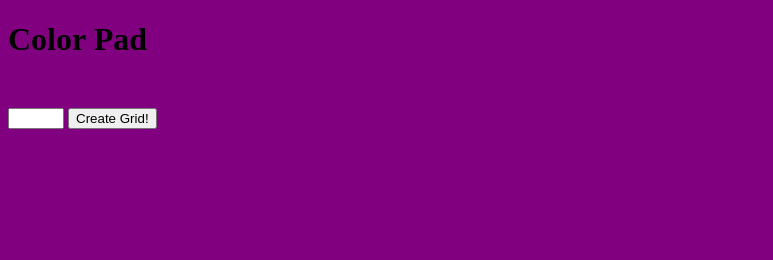
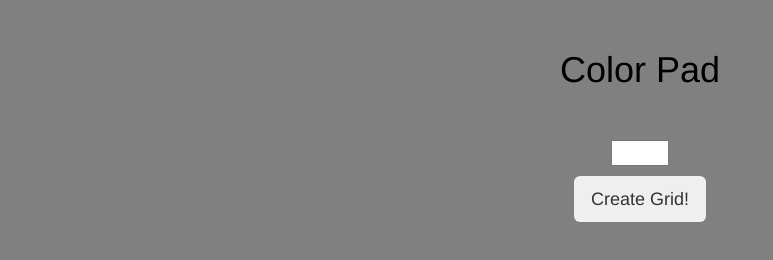
Before and after one commit to jlo4/colorpad, a plain HTML site: page index.html in a window 1280 px wide. Shown: the whole page, without its empty margins (0-773 px from the left). Drawn offline with nearby package versions, Linux system fonts and the light colour scheme.

Commit message:
add bootstrap, center elements, edit grid width/height

```diff
--- a/colorpad.css
+++ b/colorpad.css
@@ -1,20 +1,32 @@
 body {
-	background: purple;
+	background: gray;
+}
+
+h1 {
+	color: black;
 }
 
 .gridContainer {
 	background: white;
-	height: 70%;
-	width: 70%;
-	max-width: 250px;
-	margin: 50px auto;
+	max-height: 50%;
+	max-width: 50%;
+	margin: 20px auto;
 }
 
 .this {
 	float: left;
 	border: 1px solid black;
-	height: 20px;
-	width: 20px;
+	height: 30px;
+	width: 30px;
 	margin-right: 0;
 	background-color: white;
 }
+
+input {
+	margin: 10px auto;
+	display: block;
+}
+
+.text-center {
+	margin-top: 50px;
+}
--- a/colorpad.js
+++ b/colorpad.js
@@ -22,7 +22,6 @@ $(document).ready(function(){
 	$("#newGrid").on("click", function(){
 		$(".gridContainer").children().remove();
 		for(var i = 0; i < $grid.value; i++){
-			$('<div class="this">' + '</div>').appendTo(".gridContainer");
 			for(var j = 0; j < $grid.value; j++){
 				$('<div class="this">' + '</div>').appendTo(".gridContainer");
 			}
--- a/index.html
+++ b/index.html
@@ -7,14 +7,18 @@
   src="https://code.jquery.com/jquery-3.2.1.min.js"
   integrity="sha256-hwg4gsxgFZhOsEEamdOYGBf13FyQuiTwlAQgxVSNgt4="
   crossorigin="anonymous"></script>
+	<link rel="stylesheet" href="https://maxcdn.bootstrapcdn.com/bootstrap/3.3.7/css/bootstrap.min.css" integrity="sha384-BVYiiSIFeK1dGmJRAkycuHAHRg32OmUcww7on3RYdg4Va+PmSTsz/K68vbdEjh4u" crossorigin="anonymous">
 	<link rel="stylesheet" href="colorpad.css">
 </head>
 <body>
-	<h1>Color Pad</h1>
-	<div class="gridContainer"></div>
-	<div class="setup">
-	<input type="number" id="grid" min="16" max="64">
-	<button id="newGrid">Create Grid!</button>
+	<div class="container fluid">
+	<h1 class="text-center">Color Pad</h1>
+		<div class="setup text-center">
+		<input class="setup" type="number" id="grid" min="16" max="30">
+		<button id="newGrid" class="btn btn-lg">Create Grid!</button>
+		</div>
+		<div class="gridContainer">
+		</div>
 	</div>
 	<script src="colorpad.js"></script>
 </body>
```
